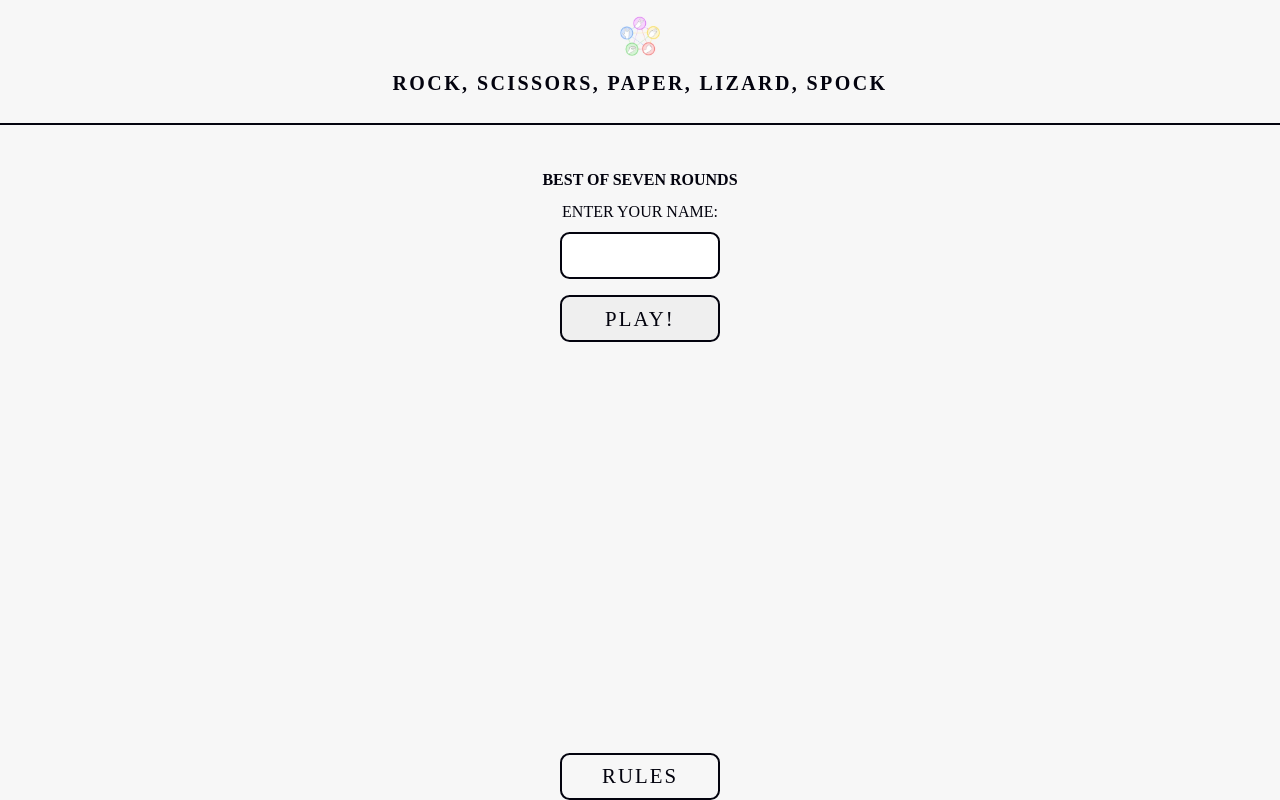
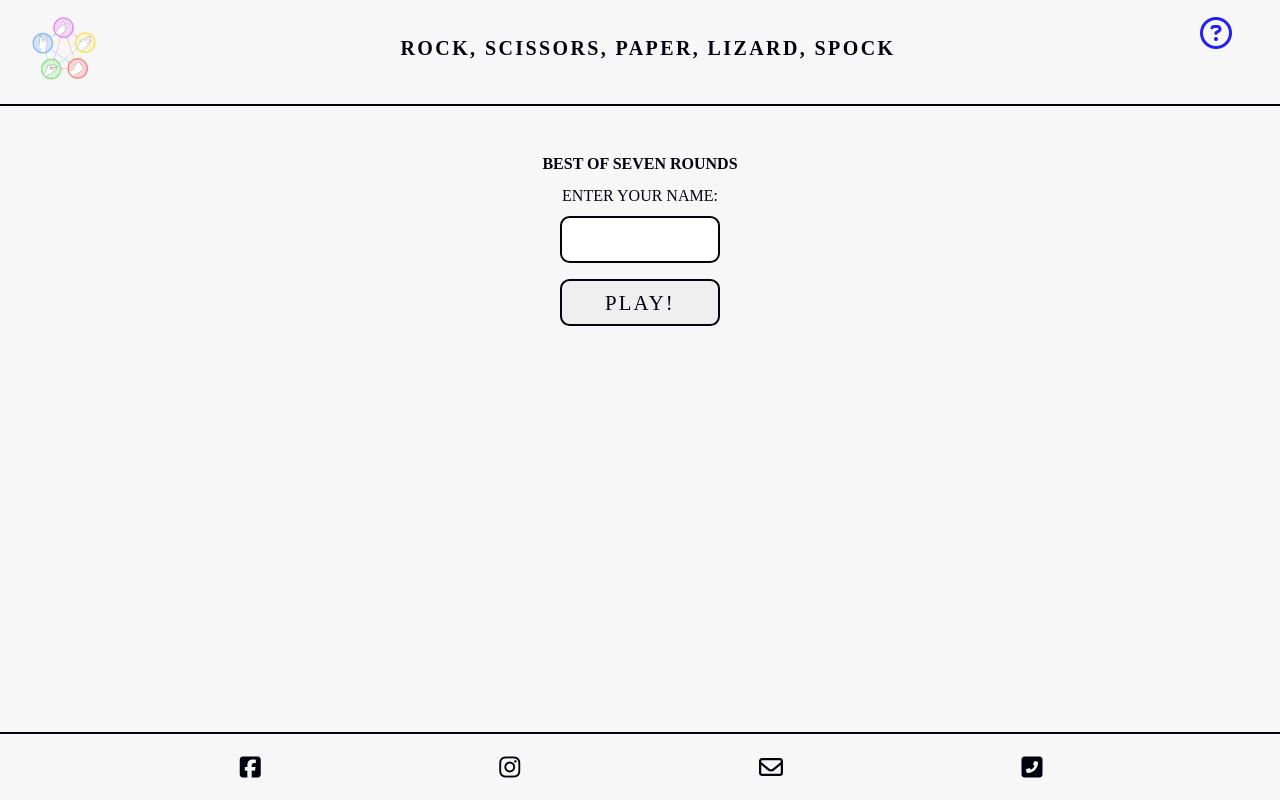
Before and after one commit to Fariba-Kamani/rockScissorsPaperLizardSpock, a plain HTML site: page index.html in a window 1280 px wide. Drawn offline with Linux system fonts and the light colour scheme.

Commit message:
Add main and footer to html and style with css, forcing the main to push the footer down by using all the surplus space

```diff
--- a/assets/css/style.css
+++ b/assets/css/style.css
@@ -20,26 +20,59 @@ body {
     flex-direction: column;
     align-items: center;
 }
+main {
+    display: flex;
+    /* For main element to take all surplus space and push the footer element down */
+    flex: 1 0 auto;
+}
 
 header {
+    display: flex;
+    flex: 1;
+    flex-direction: row;
+    flex-wrap: wrap;
+    justify-content: space-between;
     position: absolute;
     top: 0;
     left: 0;
-    text-align: center;
     padding: 1rem 0 1.5rem 0;
     border-bottom: 2px solid rgb(3, 3, 14);
-    line-height: 2rem;
 }
 
 h1 {
     font-size: 1.25rem;
     padding: 0 3rem;
     letter-spacing: 0.15rem;
+    align-self: center;
+    text-align: center;
+    width: 60%;
 }
 
 .logo {
-    height: 40px;
+
+    align-self: flex-start;
+    text-align: end;
+    width: 10%;
+    margin-left: 1rem;
 }
+.nav {
+    border: none;
+}
+/*Rules button*/
+.rules {
+    background: none;
+    outline: none;
+    border: none;
+    color: rgb(33, 33, 241);
+    font-family: inherit;
+    text-transform: inherit;
+    font-size: 2rem;
+    align-self: flex-end;
+    text-align: start;
+    width: 10%;
+    margin-right: 1rem;
+}
+
 
 /*Start section*/
 .start-game {
@@ -204,22 +237,25 @@ form {
     grid-area: 2 / 5 / 2 / 5;
 }
 
-/*Rules button*/
-.rules {
-   /* position: absolute;
-    bottom: 2rem;
-    right: 2rem;*/
-    background: none;
-    outline: none;
-    border: 2px solid rgb(3, 3, 14);
-    border-radius: 0.6rem;
+/* Footer */
+footer {
+
+    width: 100%;
+    border-top: 2px solid rgb(3, 3, 14);
+}
+
+#contact-ways {
+    text-align: center;
+    padding: 20px 0;
+    display: flex;
+    justify-content: space-evenly;
+    list-style-type: none;
+}
+
+#contact-ways i {
+    font-size: 150%;
+    padding: 5%;
     color: rgb(3, 3, 14);
-    width: 160px;
-    padding: 0.6rem 2.5rem;
-    font-family: inherit;
-    text-transform: inherit;
-    font-size: 1.3rem;
-    letter-spacing: 0.1em;
 }
 
 /* Media query: full screen mobile and larger (667px and up)*/
@@ -231,9 +267,20 @@ form {
 header {
     width: 100%;
 }
+.logo {
+    width: 5%;
+    margin-left: 2rem;
+}
+nav {
+    margin-right: 2rem;
+}
 .start-game {
-    padding: 1rem;
+    margin-top: 5.4rem;
+    padding: 2rem 1rem 1rem;
     line-height: 0.5rem;
+    display: flex;
+     /* For main element to take all surplus space and push the footer element down */
+     flex: 1 0 auto;
 }
 .start-btn {
     margin-top: 1rem;
@@ -271,6 +318,8 @@ header {
 .computer-score {
     align-self: flex-start;
 }
+
+
 
 /*
 .players-pick {
@@ -349,29 +398,34 @@ header {
 }
  */
 /*Rules button*/
-.rules {
-   /* position: absolute;
-    bottom: 2rem;
-    right: 2rem;*/
-    background: none;
-    outline: none;
-    border: 2px solid rgb(3, 3, 14);
-    border-radius: 0.6rem;
-    color: rgb(3, 3, 14);
-    width: 160px;
-    padding: 0.6rem 2.5rem;
-    font-family: inherit;
-    text-transform: inherit;
-    font-size: 1.3rem;
-    letter-spacing: 0.1em;
+
 }
 
-.rules:focus {
-    border: 2px solid rgb(197, 229, 238);
+/* Media query: tablets and larger (768px and up)*/
+@media screen and (min-width: 768px) {
+    .start-game {
+        margin-top: 7rem;
+        padding-top: 3rem;
+    }
+
+    .section-container {
+        margin-top: 100px;
+        display: flex;
+        flex: 1;
+        flex-direction: column;
+        width: 100%;
+        justify-content: center;
+        align-self: center;
+        align-items: center;
+    }
+
+    .text-result {
+        padding: 1.5rem 0 3rem;
+    }
+
 }
 
-.rules:hover {
-    border: none;
-    background-color: rgb(197, 229, 238);
+/* Media query: tablets and larger (992px and up)*/
+@media screen and (min-width: 992px) {
+
 }
-}
--- a/index.html
+++ b/index.html
@@ -28,7 +28,9 @@
     <header>
         <img class="logo" src="assets/images/logo.webp" alt="Logo">
         <h1 class="heading"> Rock, Scissors, Paper, Lizard, Spock</h1>
+        <nav><button class="rules" data-type="rules"><i class="fa-regular fa-circle-question"></i></button></nav>
     </header>
+    <main>
 
     <!--Game start section-->
     <section class="start-game">
@@ -90,7 +92,25 @@
             </div>
         </section>
     </div>
-    <button class="rules" data-type="rules">Rules</button>
+</main>
+    <footer>
+        <ul id="contact-ways">
+            <li><a href="https://www.facebook.com/" target="_blank" rel="noopener"
+                    aria-label="Visit our facebook page (opens in a new tab)"><i
+                        class="fa-brands fa-square-facebook"></i></a></li>
+            <li><a href="https://www.instagram.com/" target="_blank" rel="noopener"
+                    aria-label="Visit our instagram page (opens in a new tab)"><i
+                        class="fa-brands fa-instagram"></i></a></li>
+            <li><a href="mailto:fariba.kamani87@gmail.com" target="_blank" rel="noopener"
+                    aria-label="Contact us by email (opens in a new tab)"><i class="fa-regular fa-envelope"></i></a>
+            </li>
+            <li><a href="tel:076-400-8196" target="_blank" rel="noopener"
+                    aria-label="Call us on (opens in a new tab)"><i class="fa-solid fa-square-phone-flip"></i></a></li>
+        </ul>
+    </footer>
+    <!--Font awesome kit-->
+    <script src="https://kit.fontawesome.com/ae844b4cb8.js" crossorigin="anonymous"></script>
+    <!--JavaScript link-->
     <script src="assets/js/script.js"></script>
 </body>
 
```
